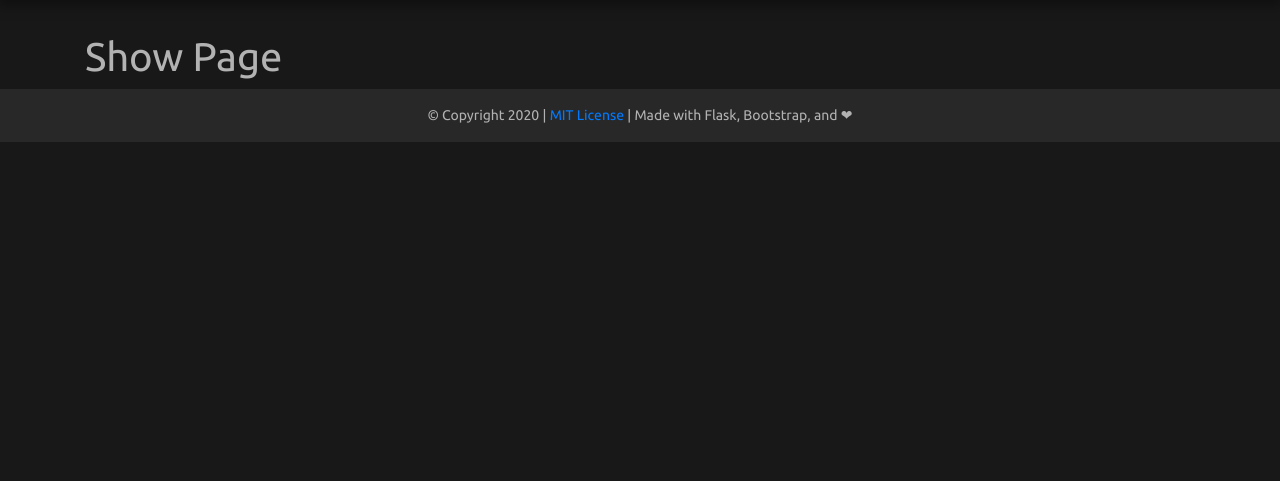
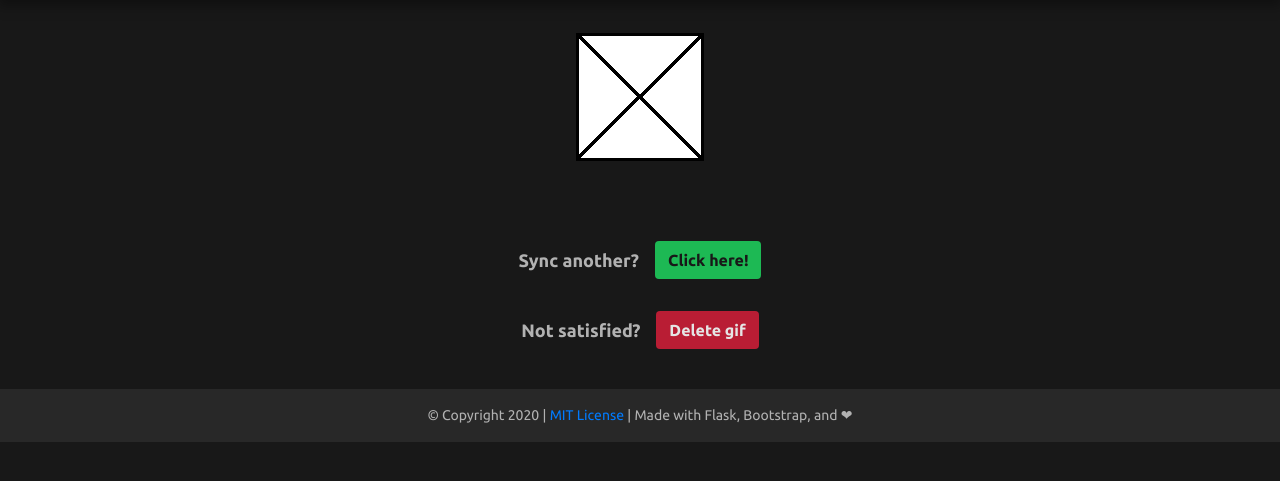
Before and after one commit to Septem151/gifsync, a Flask app: page /show in a window 1280 px wide. Shown: the part 74-555 px from the top of the page. Run offline with Flask 2, Linux system fonts and the light colour scheme; some libraries are stand-ins or nearby versions.

Commit message:
Create static HTML for /show route.
Fix new lines.

```diff
--- a/gifsync/__init__.py
+++ b/gifsync/__init__.py
@@ -26,7 +26,7 @@ def collection():
     test_images = []
     for i in range(1, 14):
         test_images.append({
-            'src': url_for('static', filename='img/thumbnail-placeholder.png'),
+            'src': url_for('static', filename='img/image-placeholder.png'),
             'label': f'Image #{i}'
         })
     return render_template('collection.html', title='My Gifs', images=test_images)
@@ -39,7 +39,8 @@ def create():
 
 @app.route('/show')
 def show():
-    return render_template('show.html', title='Synced Gif')
+    synced_image_src = url_for('static', filename='img/image-placeholder.png')
+    return render_template('show.html', title='Synced Gif', synced_image=synced_image_src)
 
 
 @app.route('/favicon.ico')
--- a/gifsync/static/css/show.css
+++ b/gifsync/static/css/show.css
@@ -0,0 +1,15 @@
+/* Add margin bottom to the synced gif */
+.synced-image {
+    max-width: 100%;
+    height: auto;
+    width: auto\9; /* specifically for ie8 compatibility.
+                      Might remove, since I'm not sure if I want the site IE compatible anyway. */
+    margin-bottom: 64px;
+}
+
+/* Header Text Styling */
+.header {
+    font-weight: bold;
+    font-size: 18px;
+    text-align: left;
+}
--- a/gifsync/templates/collection.html
+++ b/gifsync/templates/collection.html
@@ -16,9 +16,9 @@
         {% for image in images %}
         <div class="col col-6 col-sm-4 col-md-3 mb-3">
             <a href="#">
-                <img class="img-rounded" src="{{ image['src'] }}">
+                <img class="framed-image" src="{{ image['src'] }}">
             </a>
-            <p class="ml-2">{{ image['label'] }}</p>
+            <p class="image-label">{{ image['label'] }}</p>
         </div>
         {% endfor %}
     </div>
--- a/gifsync/templates/create.html
+++ b/gifsync/templates/create.html
@@ -24,7 +24,7 @@
             <input type="number" class="form-control" id="beatsPerLoop" value="1">
         </div>
         <div class="form-group row">
-            <button class="btn btn-custom-green" type="submit">PRESTO!</button>
+            <button class="btn btn-custom-green shadow-none" type="submit">PRESTO!</button>
         </div>
     </form>
 {% endblock content %}
--- a/gifsync/templates/show.html
+++ b/gifsync/templates/show.html
@@ -5,6 +5,21 @@
           href="{{ url_for('static', filename='css/show.css') }}">
 {% endblock styles %}
 {% block content %}
-    <!-- TODO: Create this page's HTML structure and css structure -->
-    <h1>Show Page</h1>
+    <img class="synced-image mx-auto d-block"
+         src="{{ synced_image }}">
+    <div class="row justify-content-center">
+        <p class="header my-auto">Sync another?</p>
+        <a class="col-auto ml-3 my-3 btn btn-custom-green shadow-none" type="button"
+           href="#">
+            Click here!
+        </a>
+    </div>
+    <div class="row justify-content-center mb-4">
+        <p class="header my-auto">Not satisfied?</p>
+        <a class="col-auto ml-3 my-3 btn btn-custom-red shadow-none" type="button"
+           href="#">
+            Delete gif
+        </a>
+    </div>
+
 {% endblock content %}
```
Also changed, not shown: gifsync/static/css/collection.css (+14 -0 lines), LICENSE.txt, gifsync/static/css/create.css (line endings or trailing spaces), gifsync/static/css/home.css (line endings or trailing spaces), gifsync/static/css/skeleton.css (line endings or trailing spaces), gifsync/static/img/image-placeholder.png (renamed from gifsync/static/img/thumbnail-placeholder.png), gifsync/templates/home.html (line endings or trailing spaces), gifsync/templates/skeleton.html (line endings or trailing spaces), heroku.yml (line endings or trailing spaces).
